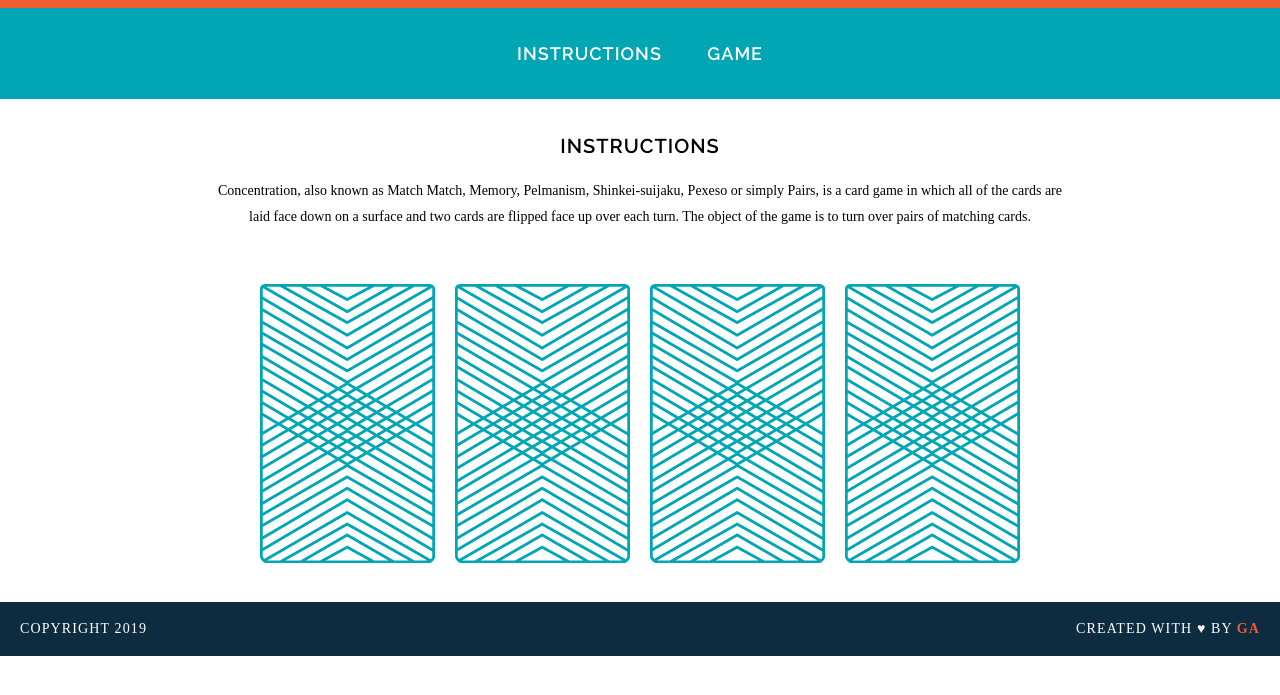
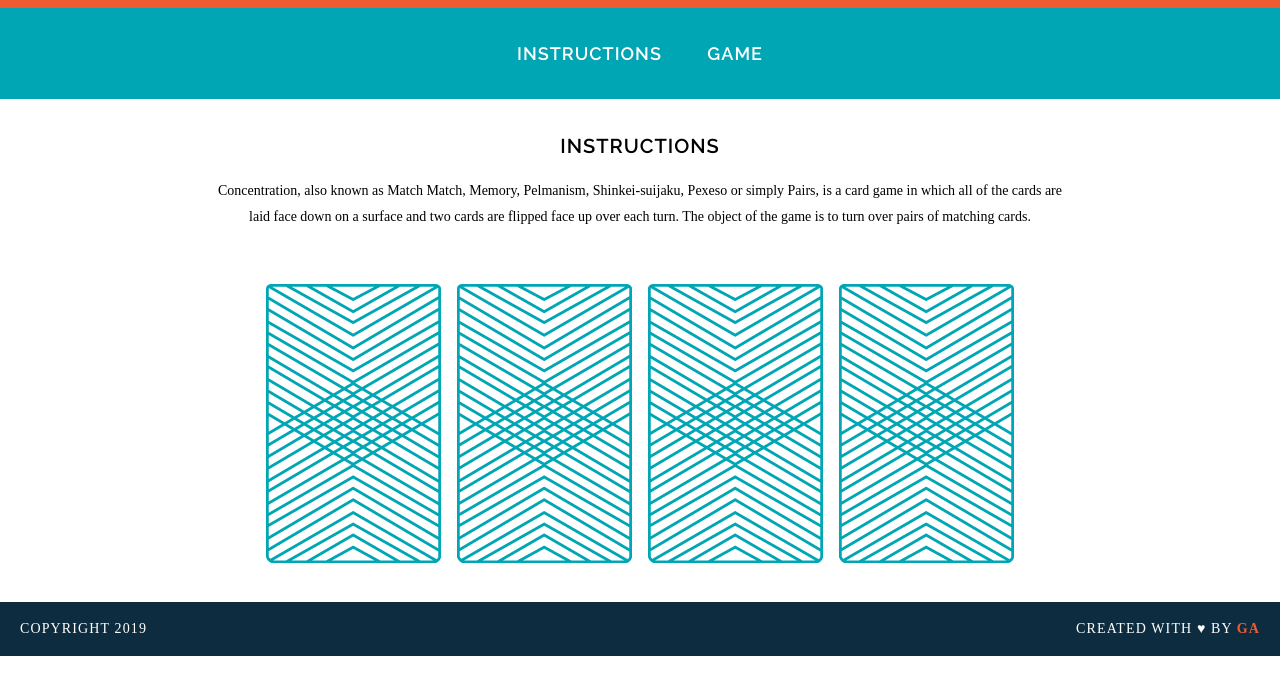
Before and after one commit to naomatheus/wdi-fundamentals-memorygame, a plain HTML site: page index.html in a window 1280 px wide. Shown: the part 105-800 px from the top of the page. Drawn offline with Linux system fonts and the light colour scheme; a web font is replaced by a local one.

Commit message:
near completion of card game. must check checkForMatch function

```diff
--- a/index.html
+++ b/index.html
@@ -21,12 +21,14 @@
     <p>
       Concentration, also known as Match Match, Memory, Pelmanism, Shinkei-suijaku, Pexeso or simply Pairs, is a card game in which all of the cards are laid face down on a surface and two cards are flipped face up over each turn. The object of the game is to turn over pairs of matching cards.
     </p>
-    <div>
+    <!-- <div class="clearfix">
       <img src="memory-game/images/back.png" alt="Queen of Diamonds">
       <img src="memory-game/images/back.png" alt="Queen of Hearts">
       <img src="memory-game/images/back.png" alt="King of Diamonds">
       <img src="memory-game/images/back.png" alt="King of Hearts">
-    </div>
+    </div> -->
+    <!-- Removed the cards, and will reinsert them with JS -->
+    <div id="game-board" class="board clearfix"></div>
 
   </main>
   <footer class="clearfix">
--- a/memory-game/js/main.js
+++ b/memory-game/js/main.js
@@ -29,25 +29,57 @@
 
 
 var checkForMatch = function(){
+  if (cardsInPlay.length === 2) {
+
   if (cardsInPlay[0] === cardsInPlay[1]) {
     alert("You have a match!");
   } else if (cardsInPlay[0] !== cardsInPlay[1]) {
     alert("Sorry, try again");
   }
+}
 };
 
-var flipCard = function(cardId){
+var flipCard = function(){
+  var cardId = this.getAttribute('data-id');
   cardsInPlay.push(cards[cardId].rank);
-  // cardsInPlay.push(cards[cardId]); I think this needed to be updated too
+//   On the first line inside the flipCard function, use the getAttribute method to get the data-id attribute of the card that was just clicked and store it in a variable cardId.
+// HINT: We can use the this keyword to access the card that was clicked: this.getAttribute('attribute-we-want-to-get-goes-here');
   console.log("User flipped " + cards[cardId].rank);
+  this.setAttribute('src',cards[cardId].cardImage);
   if (cardsInPlay.length === 2) {
   }
   console.log(cards[cardId].cardImage);
   console.log(cards[cardId].suit);
 };
 
-flipCard(0);
-flipCard(2);
+var createBoard = function(arr){
+  for (var i = 0; i < arr.length; i++){
+    // var newListItem = document.createElement('img');
+
+    var cardElement = document.createElement('img')
+    // cardElement.setAttribute('attributeName', 'attributeValue');
+    cardElement.setAttribute('src','memory-game/images/back.png');
+    cardElement.setAttribute('data-id',i);
+    cardElement.addEventListener('click',flipCard);
+    document.getElementById('game-board').appendChild(cardElement);
+  };
+};
+
+
+
+// Next, use the addEventListener() method on the cardElement. Add a click event so that when a user clicks on a card, the flipCard function is called.
+// Now you have a complete game card, stored in cardElement! Great job.
+//
+// As the last piece of the for loop, append the cardElement to the game board (which has an id of game-board).
+// Hint: use the appendChild() method to do this.
+
+// Next, use the setAttribute() method on cardElement once again. Set the card's 'data-id' attribute to be the current index of the card array, i (no quotes). Now, we can track which card it is.
+// NOTE: data- attributes are meant to store data about an element that is not tied to a style.
+
+// flipCard(0);
+// flipCard(2);
+
+createBoard(cards);
 checkForMatch();
 
 console.log(cardsInPlay);
```
